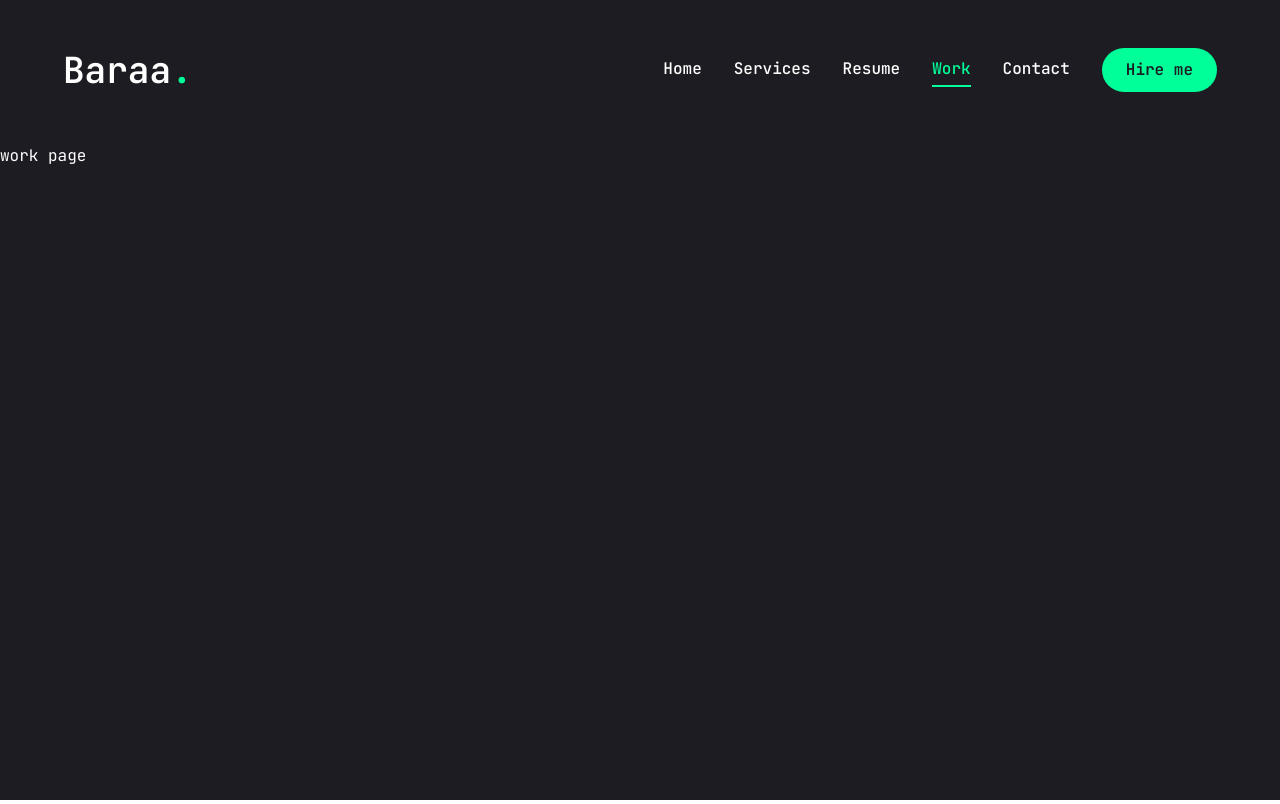
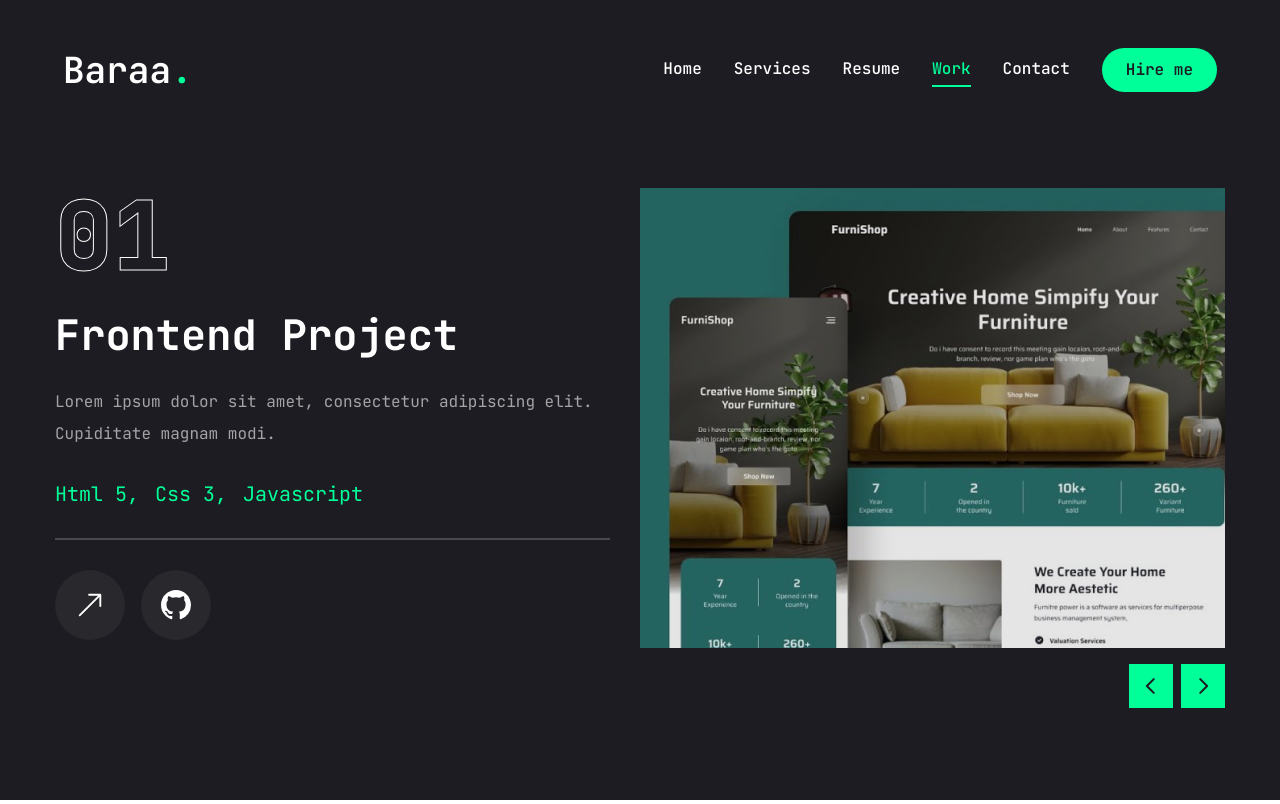
Before and after one commit to baraa01damer/baraa-portfolio, a Next.js app: page /work in a window 1280 px wide. Built offline with nearby package versions, Linux system fonts and the light colour scheme.

Commit message:
Finished the work page

```diff
--- a/app/work/page.jsx
+++ b/app/work/page.jsx
@@ -1,5 +1,172 @@
+"use client";
+
+import { motion } from "framer-motion";
+import React, { useState } from "react";
+
+import { Swiper, SwiperSlide } from "swiper/react";
+import "swiper/css";
+
+import { BsArrowUpRight, BsGithub } from "react-icons/bs";
+
+import {
+    Tooltip,
+    TooltipTrigger,
+    TooltipProvider,
+    TooltipContent
+} from "@/components/ui/tooltip";
+
+import Link from "next/link";
+import Image from "next/image";
+import WorkSliderBtns from "@/components/WorkSliderBtns";
+
+const projects = [
+    {
+        num: '01',
+        category: 'frontend',
+        title: 'project 1',
+        description:
+            'Lorem ipsum dolor sit amet, consectetur adipiscing elit. Cupiditate magnam modi.',
+        stack: [{ name: 'Html 5' }, { name: "Css 3" }, { name: "Javascript" }],
+        image: '/assets/work/thumb1.png',
+        live: "",
+        github: "",
+    },
+    {
+        num: '02',
+        category: 'fullstack',
+        title: 'project 2',
+        description:
+            'Lorem ipsum dolor sit amet, consectetur adipiscing elit. Cupiditate magnam modi.',
+        stack: [{ name: 'Next.js' }, { name: "Tailwind.css" }, { name: "Node.js" }],
+        image: '/assets/work/thumb2.png',
+        live: "",
+        github: "",
+    },
+    {
+        num: '03',
+        category: 'frontend',
+        title: 'project 3',
+        description:
+            'Lorem ipsum dolor sit amet, consectetur adipiscing elit. Cupiditate magnam modi.',
+        stack: [{ name: 'Next.js' }, { name: "Tailwind.css" }],
+        image: '/assets/work/thumb3.png',
+        live: "",
+        github: "",
+    },
+];
+
 const Work = () => {
-    return <div><h1>work page</h1></div>;
+    const [project, setProject] = useState(projects[0]);
+
+    const handSlideChange = (swiper) => {
+        // get current slide index
+        const currentIndex = swiper.activeIndex;
+        // update project state based on current slide index
+        setProject(projects[currentIndex]);
+    };
+
+    return (
+        <motion.section
+            initial={{ opacity: 0 }}
+            animate={{
+                opacity: 1, transition: { delay: 2.4, duration: 0.4, ease: 'easeIn' },
+            }}
+            className="min-h-[80vh] flex flex-col justify-center py-12 xl:px-0"
+        >
+            <div className="container mx-auto">
+                <div className="flex flex-col xl:flex-row xl:gap-[30px]">
+                    <div className="w-full xl:w-[50%] xl:h-[460px] flex flex-col xl:justify-between order-2 xl:order-none">
+                        <div className="flex flex-col gap-[30px] h-[50%]">
+                            {/* outline num */}
+                            <div className="text-8xl leading-none font-extrabold text-transparent text-outline">
+                                {project.num}
+                            </div>
+                            {/* project category */}
+                            <h2 className="text-[42px] font-bold leading-none text-white group-hover:text-accent transition-all duration-500 capitalize">
+                                {project.category} project
+                            </h2>
+                            {/* project description */}
+                            <p className="text-white/60">{project.description}</p>
+                            {/* stack */}
+                            <ul className="flex gap-4">
+                                {project.stack.map((item, index) => {
+                                    return (
+                                        <li key={index} className="text-xl text-accent">
+                                            {item.name}
+                                            {/* remove the last comma */}
+                                            {index !== project.stack.length - 1 && ","}
+                                        </li>
+                                    );
+                                })}
+                            </ul>
+                            {/* border */}
+                            <div className="border border-white/20"></div>
+                            {/* buttons */}
+                            <div className="flex items-center gap-4">
+                                {/* live project button */}
+                                <Link href={project.live}>
+                                    <TooltipProvider delayDuration={100}>
+                                        <Tooltip>
+                                            <TooltipTrigger className="w-[70px] h-[70px] rounded-full bg-white/5 flex justify-center items-center group">
+                                                <BsArrowUpRight className="text-white text-3xl group-hover:text-accent" />
+                                            </TooltipTrigger>
+                                            <TooltipContent>
+                                                <p>Live project</p>
+                                            </TooltipContent>
+                                        </Tooltip>
+                                    </TooltipProvider>
+                                </Link>
+                                {/* github project button */}
+                                <Link href={project.github}>
+                                    <TooltipProvider delayDuration={100}>
+                                        <Tooltip>
+                                            <TooltipTrigger className="w-[70px] h-[70px] rounded-full bg-white/5 flex justify-center items-center group">
+                                                <BsGithub className="text-white text-3xl group-hover:text-accent" />
+                                            </TooltipTrigger>
+                                            <TooltipContent>
+                                                <p>Github repository</p>
+                                            </TooltipContent>
+                                        </Tooltip>
+                                    </TooltipProvider>
+                                </Link>
+                            </div>
+                        </div>
+                    </div>
+                    <div className="w-full xl:w-[50%]">
+                        <Swiper
+                            spaceBetween={30}
+                            slidesPerView={1}
+                            className="xl:h-[520px] mb-12"
+                            onSlideChange={handSlideChange}
+                        >
+                            {projects.map((project, index) => {
+                                return <SwiperSlide key={index} className="w-full">
+                                    <div className="h-[460px] relative group flex justify-center items-center bg-pink-50/20">
+                                        {/* overlay */}
+                                        <div className="absolute top-0 bottom-0 w-full h-full bg-black/10 z-10"></div>
+                                        {/* image */}
+                                        <div className="relative w-full h-full">
+                                            <Image
+                                                src={project.image}
+                                                fill
+                                                className="object-cover"
+                                                alt=""
+                                            />
+                                        </div>
+                                    </div>
+                                </SwiperSlide>;
+                            })}
+                            {/* slider buttons */}
+                            <WorkSliderBtns
+                                containerStyles="flex gap-2 absolute right-0 bottom-[calc(50%_-_22px)] xl:bottom-0 z-20 w-full justify-between xl:w-max xl:justify-none"
+                                btnStyles="bg-accent hover:bg-accent-hover text-primary text-[22px] w-[44px] h-[44px] flex justify-center items-center transition-all"
+                            />
+                        </Swiper>
+                    </div>
+                </div>
+            </div>
+        </motion.section>
+    );
 };
 
 export default Work;
--- /dev/null
+++ b/components/WorkSliderBtns.jsx
@@ -0,0 +1,20 @@
+"use client";
+
+import { useSwiper } from "swiper/react";
+import { PiCaretLeftBold, PiCaretRightBold } from "react-icons/pi"
+
+const WorkSliderBtns = ({ containerStyles, btnStyles, iconStyles }) => {
+    const swiper = useSwiper();
+    return (
+        <div className={containerStyles}>
+            <button className={btnStyles} onClick={() => swiper.slidePrev()}>
+                <PiCaretLeftBold className={iconStyles} />
+            </button>
+            <button className={btnStyles} onClick={() => swiper.slideNext()}>
+                <PiCaretRightBold className={iconStyles} />
+            </button>
+        </div>
+    );
+};
+
+export default WorkSliderBtns;
--- a/package.json
+++ b/package.json
@@ -24,6 +24,7 @@
     "react-countup": "^6.5.3",
     "react-dom": "^19.0.0",
     "react-icons": "^5.4.0",
+    "swiper": "^11.2.3",
     "tailwind-merge": "^2.6.0",
     "tailwindcss-animate": "^1.0.7"
   },
```
Also changed, not shown: 1 other file (tests, documents, lock files or other folders).
